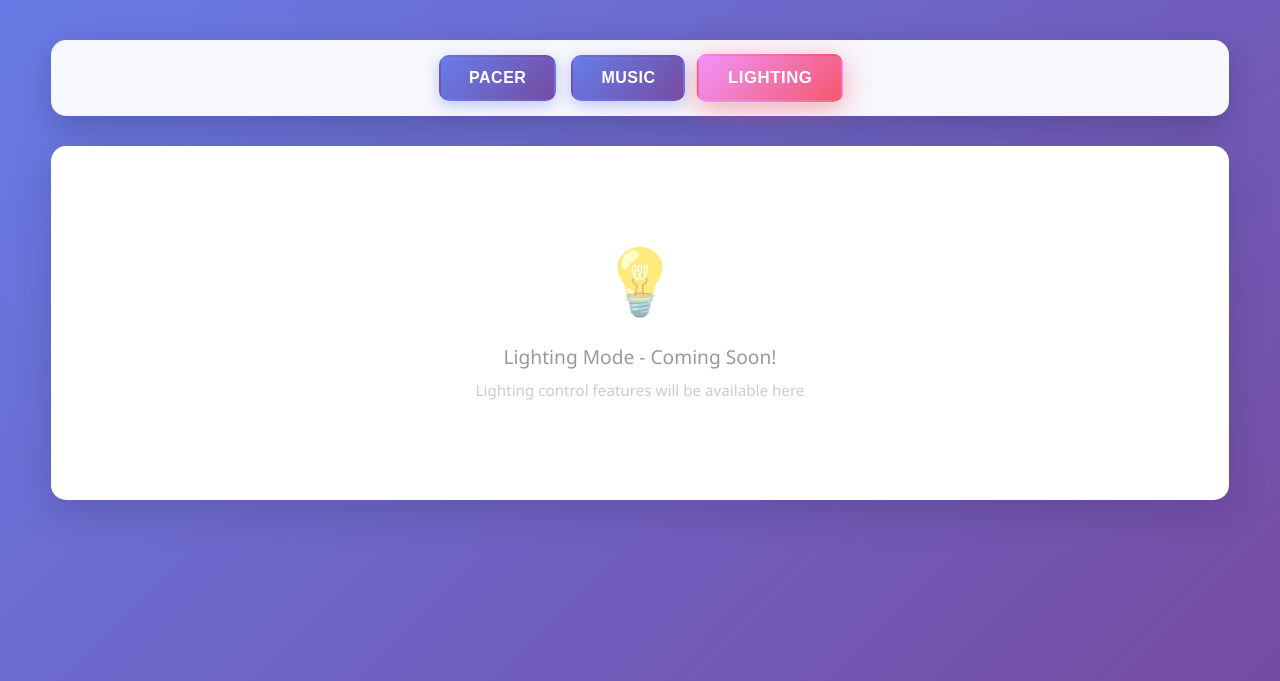
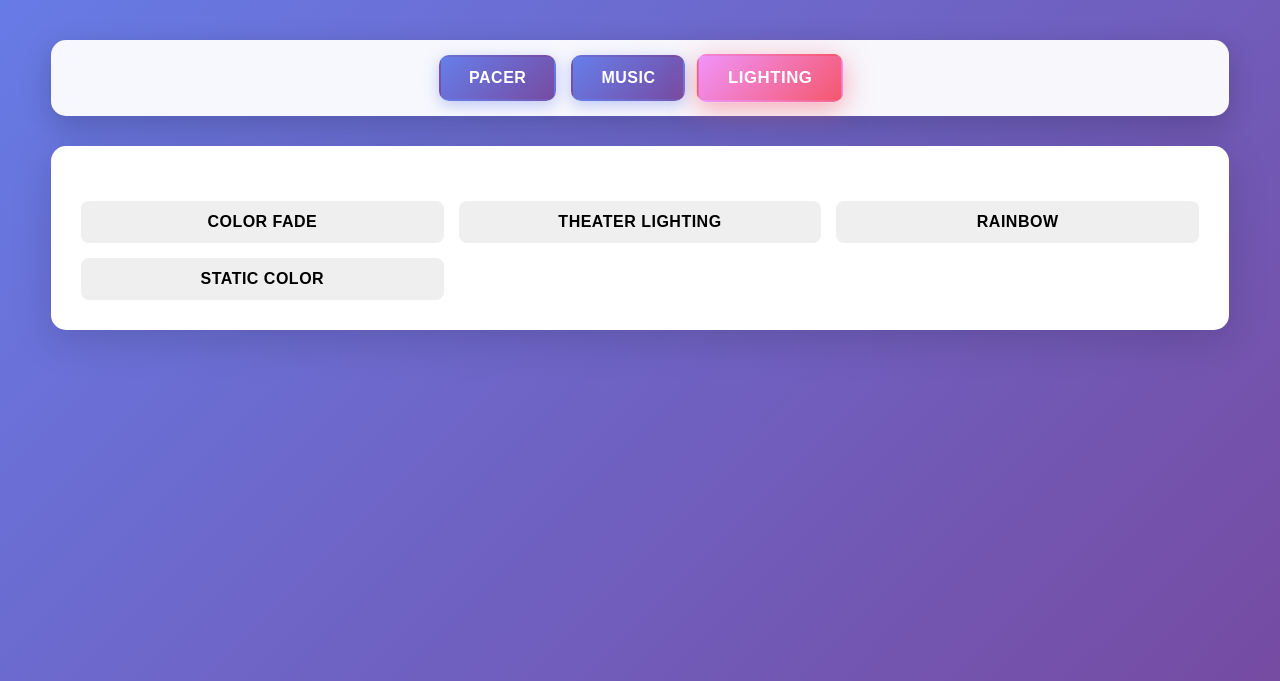
Before and after one commit to rd535/ece5725_finalproject, a Flask app: page / in a window 1280 px wide, after a click on "LIGHTING". Shown: the part 119-800 px from the top of the page. Run offline with Flask 3, Linux system fonts and the light colour scheme; data that the repository does not hold is empty.

Commit message:
basic changes

```diff
--- a/templates/pacer_v3.html
+++ b/templates/pacer_v3.html
@@ -195,10 +195,12 @@
         <div id="lighting" class="tab">
             <div class="content-area">
                 <div class="card">
-                    <div class="empty-state">
-                        <div class="empty-state-icon">💡</div>
-                        <p>Lighting Mode - Coming Soon!</p>
-                        <p style="color: #ccc; font-size: 0.95em;">Lighting control features will be available here</p>
+                    <div class="button-group">
+                        <button type="button">Color Fade</button>
+                        <button type="button">Theater Lighting</button>
+                        <button type="button">Rainbow</button>
+                        <button type="button">Static Color</button>
+                        <p id="errorMessage" style="color: red;"></p>
                     </div>
                 </div>
             </div>
@@ -227,6 +229,9 @@
 
             // Activate selected button
             event.target.classList.add('active');
+
+            // Stop any running pacers when switching modes
+            stopAllPacers();
 
             // Notify server of mode change
             fetch('/api/mode', {
```
